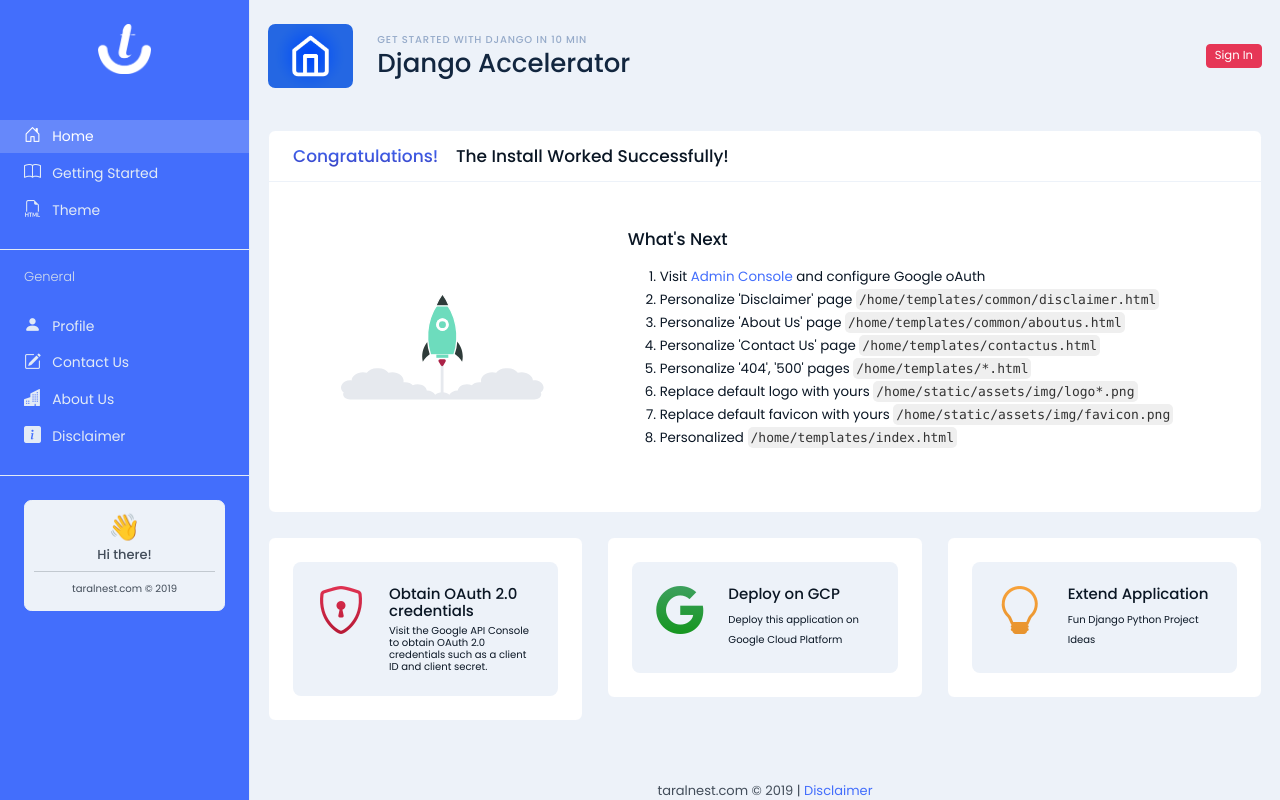
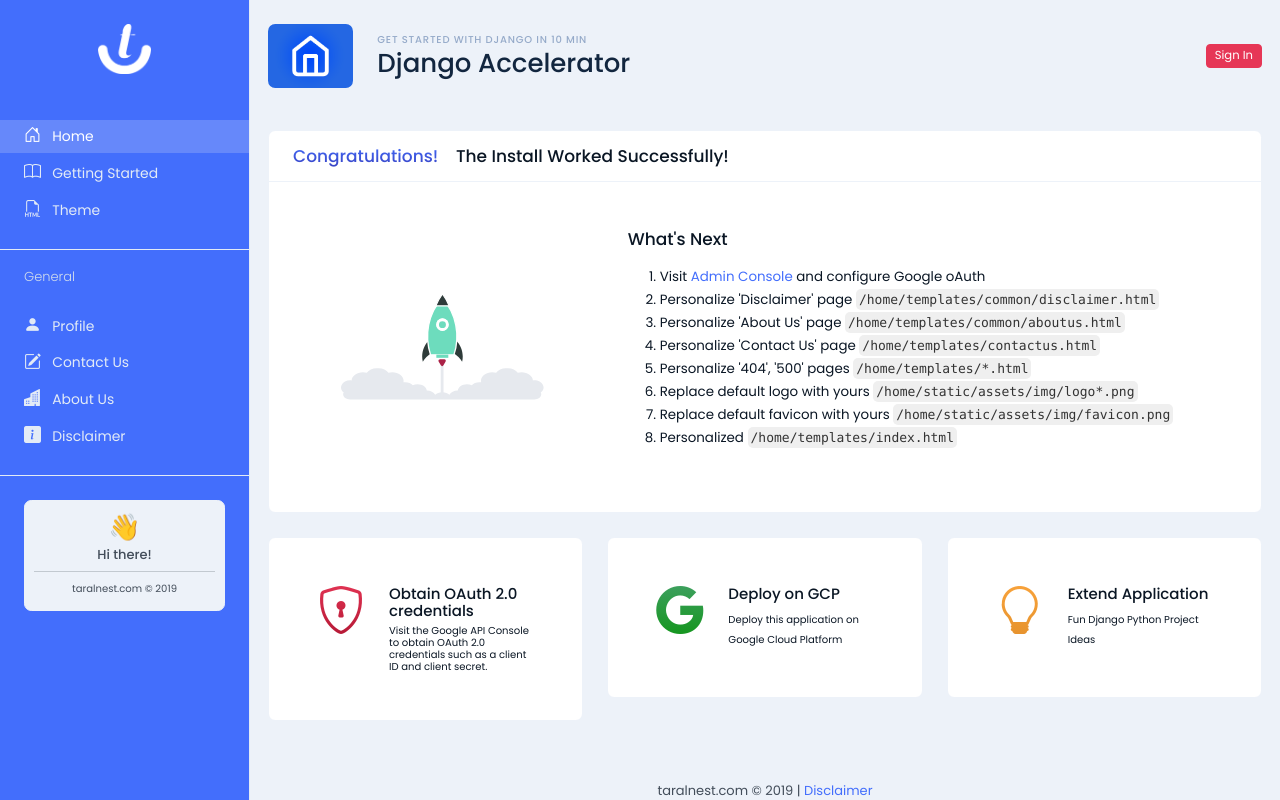
Before and after one commit to code-pioneer/django-accelerator-digidrey, a Django app: page / in a window 1280 px wide. Run offline with Django 5.2, Linux system fonts and the light colour scheme; some libraries are stand-ins or nearby versions.

Commit message:
Minor change in background color

```diff
--- a/home/templates/common/base_sidebar.html
+++ b/home/templates/common/base_sidebar.html
@@ -148,7 +148,7 @@
                 <a href="https://developers.google.com/identity/protocols/oauth2#basicsteps" target="_blank">
                   <div class="card">
                     <div class="card-body">
-                      <div class="bg-light rounded-3">
+                      <div class="rounded-3">
                         <div class="row p-4">
                           <div class="col-auto">
                             <i class="bi bi-shield-lock text-danger-rainbow display-5 "></i>
@@ -169,7 +169,7 @@
                 <a href="/docs/step6.md">
                   <div class="card">
                     <div class="card-body">
-                      <div class="bg-light rounded-3">
+                      <div class="rounded-3">
                         <div class="row p-4">
                           <div class="col-auto">
                             <i class="bi bi-google text-success-rainbow display-5"></i>
@@ -190,7 +190,7 @@
                 <a href="https://g.co/gemini/share/1b25ed7a5aa7" target="_blank">
                   <div class="card">
                     <div class="card-body">
-                      <div class="bg-light rounded-3">
+                      <div class="rounded-3">
                         <div class="row p-4">
                           <div class="col-auto">
                             <i class="bi bi-lightbulb display-5 text-warning-rainbow"></i>
```
Also changed, not shown: 1 other file.
